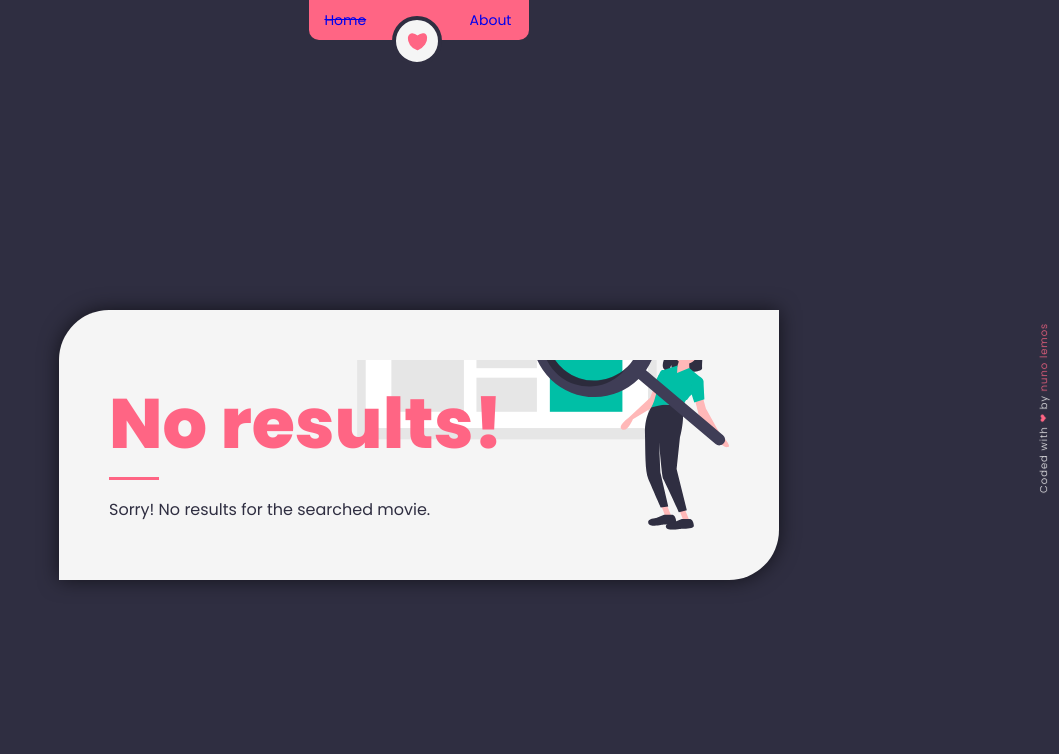
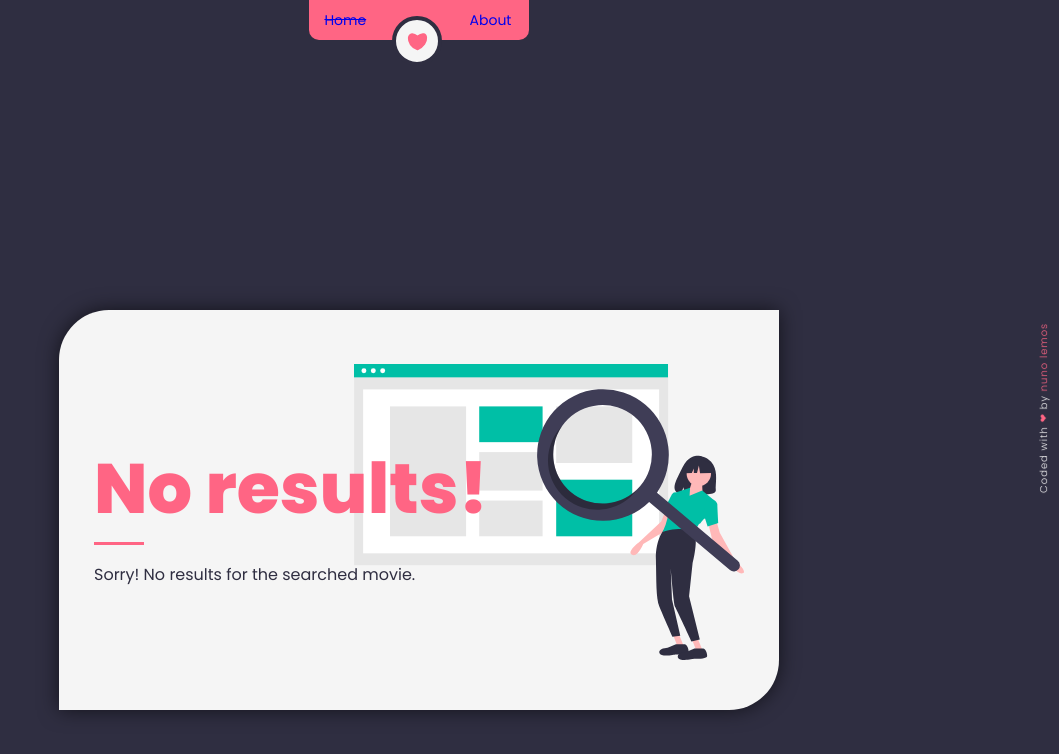
Before and after one commit to nunojllemos/movie-search, a React (Create React App) app: page /favorites in a window 1280 px wide. Shown: the top 754 px of the page, without its empty margins (221-1280 px from the left). Built offline with nearby package versions, Linux system fonts and the light colour scheme.

Commit message:
fixed some minor ui bugs

```diff
--- a/src/components/404/_notFound.sass
+++ b/src/components/404/_notFound.sass
@@ -1,7 +1,8 @@
 @import '../../style/sass/variables'
 
 .wrapper
-  height: 40rem
+  padding: 5rem 0
+  min-height: 40rem
   width: 65%
   display: flex
   background-color: #fff
--- a/src/components/NoResults/_noResults.sass
+++ b/src/components/NoResults/_noResults.sass
@@ -1,9 +1,9 @@
 @import '../../style/sass/variables'
 
 .no-results-wrapper
-  height: 400px
+  padding: 5rem 0
+  min-height: 40rem
   width: 60%
-  padding: 5rem
   background-color: $gray
   display: flex
   justify-content: center
--- a/src/style/css/main.css
+++ b/src/style/css/main.css
@@ -523,9 +523,9 @@ aside p #heart, aside p #name {
 }
 
 .no-results-wrapper {
-  height: 400px;
+  padding: 5rem 0;
+  min-height: 40rem;
   width: 60%;
-  padding: 5rem;
   background-color: #f5f5f5;
   display: -webkit-box;
   display: -ms-flexbox;
@@ -577,7 +577,8 @@ aside p #heart, aside p #name {
 }
 
 .wrapper {
-  height: 40rem;
+  padding: 5rem 0;
+  min-height: 40rem;
   width: 65%;
   display: -webkit-box;
   display: -ms-flexbox;
```
Also changed, not shown: 1 other file (tests, documents, lock files or other folders).
